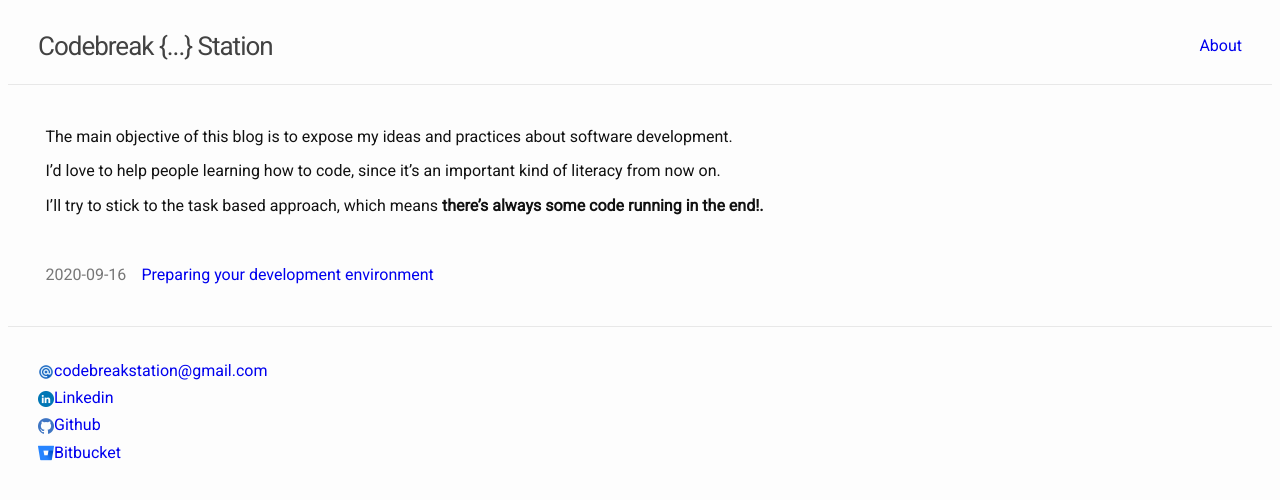
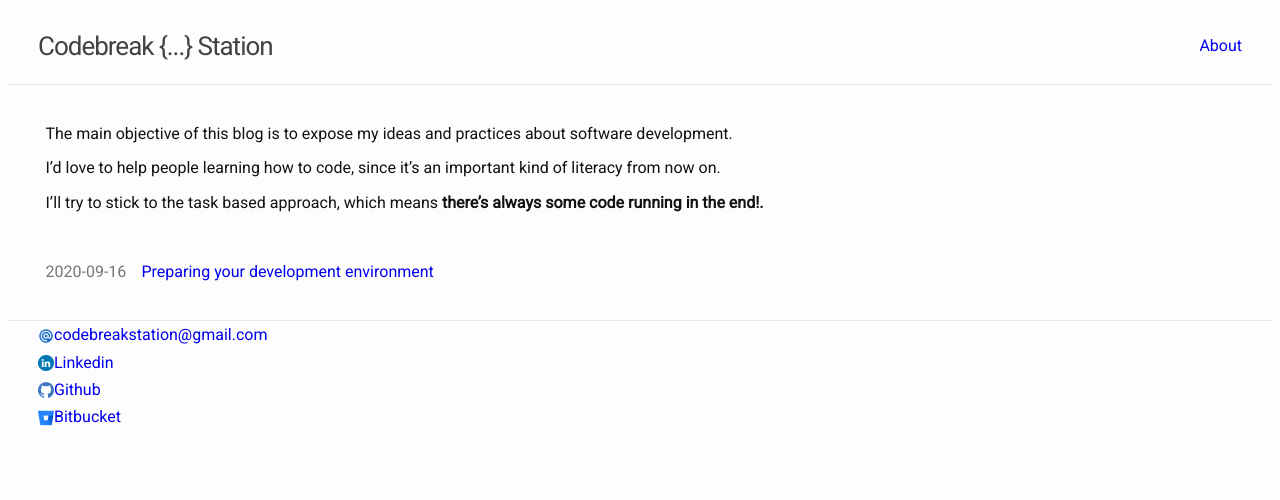
Before and after one commit to xrodrigo1982x/xrodrigo1982x.github.io, a Jekyll site: the page built from index.md, in a window 1280 px wide. Shown: the top 500 px of the page. Built offline with Jekyll 4.4.1, drawn with Linux system fonts in a browser that asks for light colours.

Commit message:
performance

```diff
--- a/_layouts/blog.html
+++ b/_layouts/blog.html
@@ -4,14 +4,10 @@
 
 <body>
 {% include header.html %}
-
-<div class="page-content">
 <div class="wrapper">
-        <h1 class="page-heading">{{ page.title }}</h1>
+    <br/>
     {{ content }}
-
     <br/>
-
     <p class="blog-post-list">
         {% for post in site.posts %}
 
@@ -26,7 +22,7 @@
 
         {% endfor %}
     </p>
-    </div>
+    <br/>
 </div>
 
 {% include footer.html %}
--- a/_sass/_base.scss
+++ b/_sass/_base.scss
@@ -166,8 +166,6 @@ pre {
  * Wrapper
  */
 .wrapper {
-  margin-right: auto;
-  margin-left: auto;
   padding-right: $spacing-unit;
   padding-left: $spacing-unit;
   @extend %clearfix;
--- a/_sass/_layout.scss
+++ b/_sass/_layout.scss
@@ -46,7 +46,6 @@
 
 .site-footer {
   border-top: 1px solid $grey-color-light;
-  padding: $spacing-unit 0;
 
   @include media-query($on-mobile) {
     padding-top: 10px;
@@ -97,7 +96,6 @@
  * Page content
  */
 .page-content {
-  padding: $spacing-unit 0;
 }
 
 .page-heading {
```
Also changed, not shown: _layouts/post.html (+3 -4 lines). Lines whose indentation alone changed are shown as unchanged.
